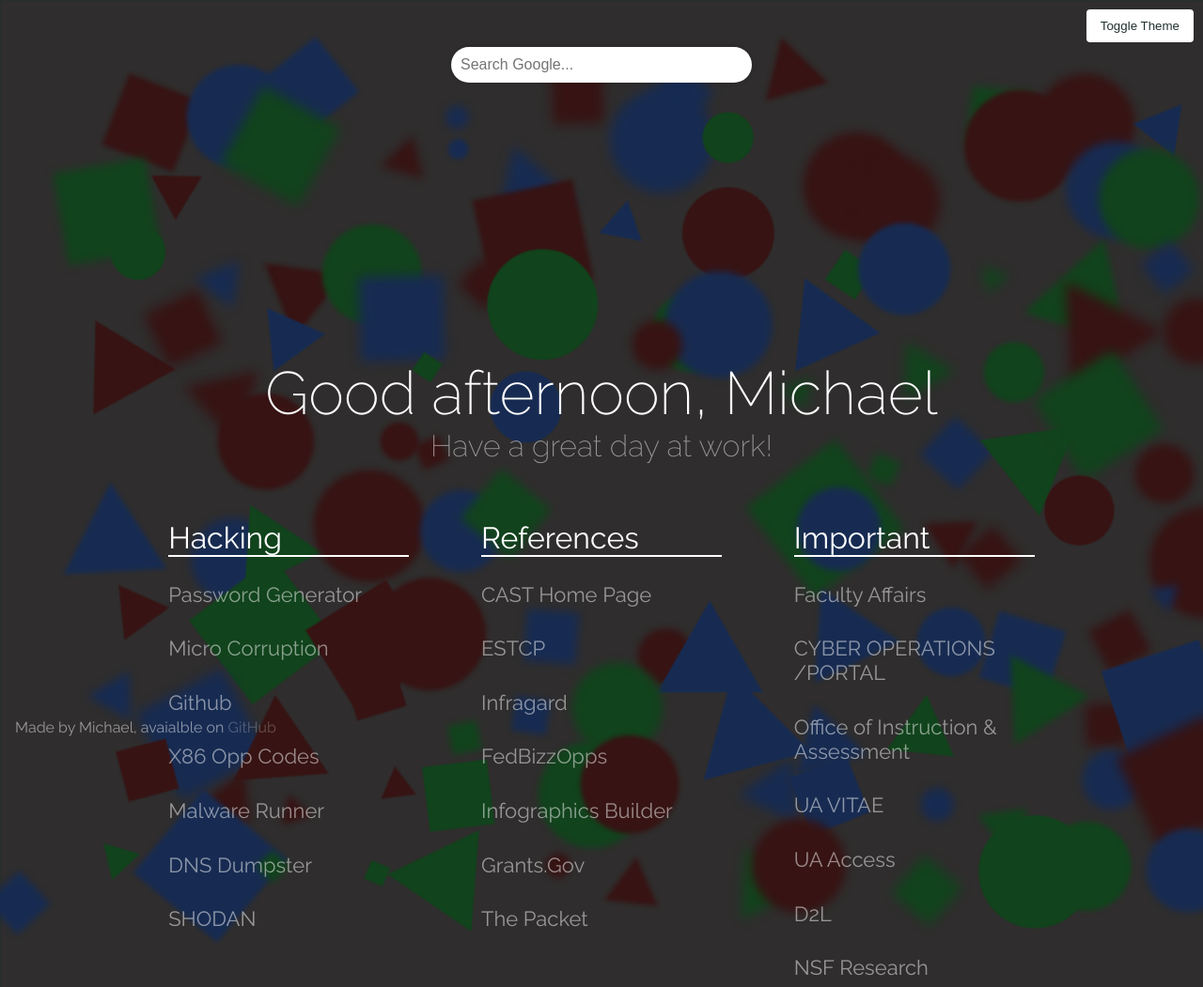
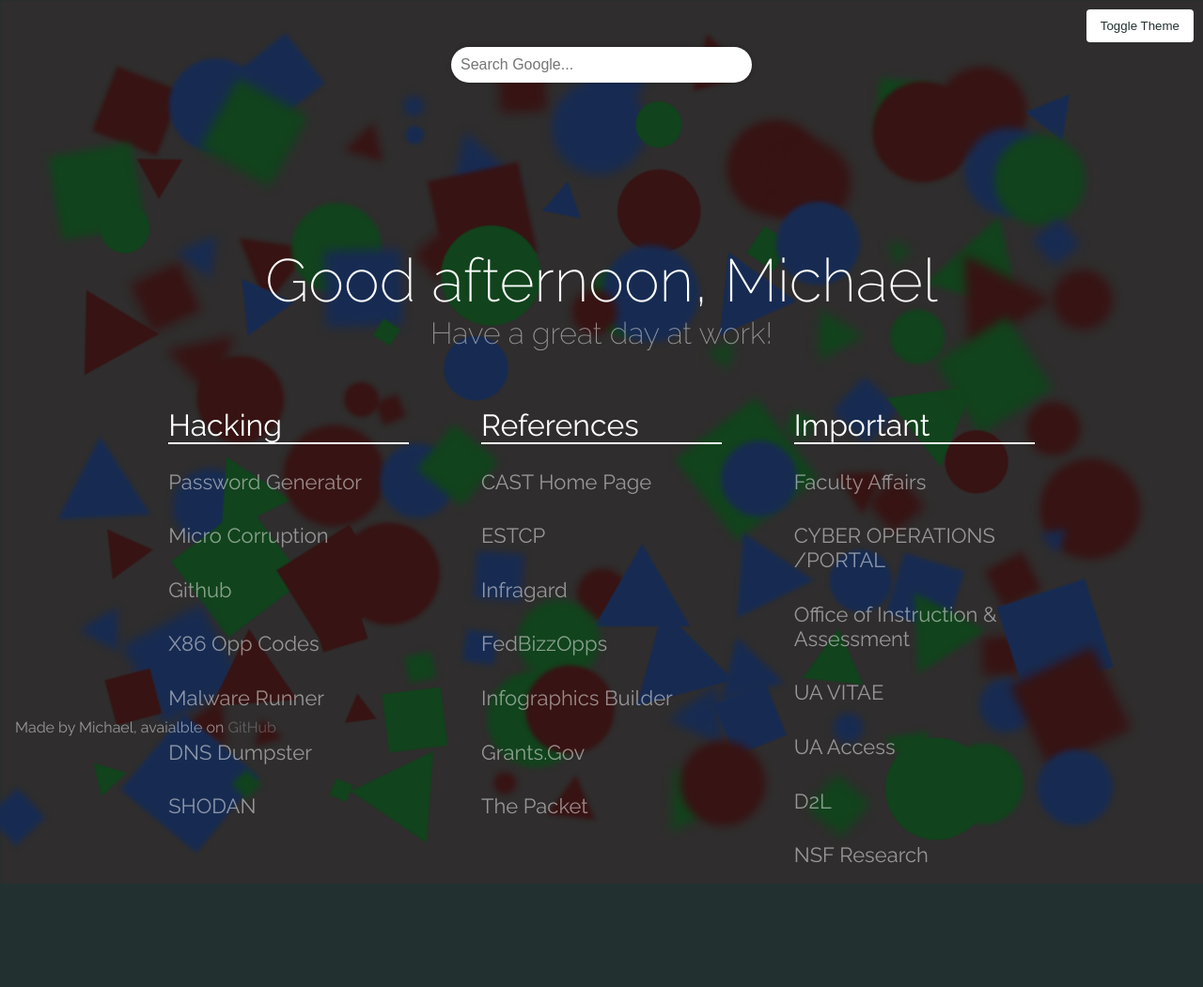
Before and after one commit to mgalde/Wor_Startpage, a plain HTML site: page index.html in a window 1280 px wide. Shown: the whole page at 94% size. After the commit the page ends 941 px from the top, so only its background shows below. Drawn offline with Linux system fonts and the light colour scheme.

Commit message:
Update styles.css

```diff
--- a/styles.css
+++ b/styles.css
@@ -39,7 +39,7 @@ body {
 }
 
 #logo {
-    padding-top: 25vh;
+    padding-top: 10vh;
     text-align: center;
 }
 
```
